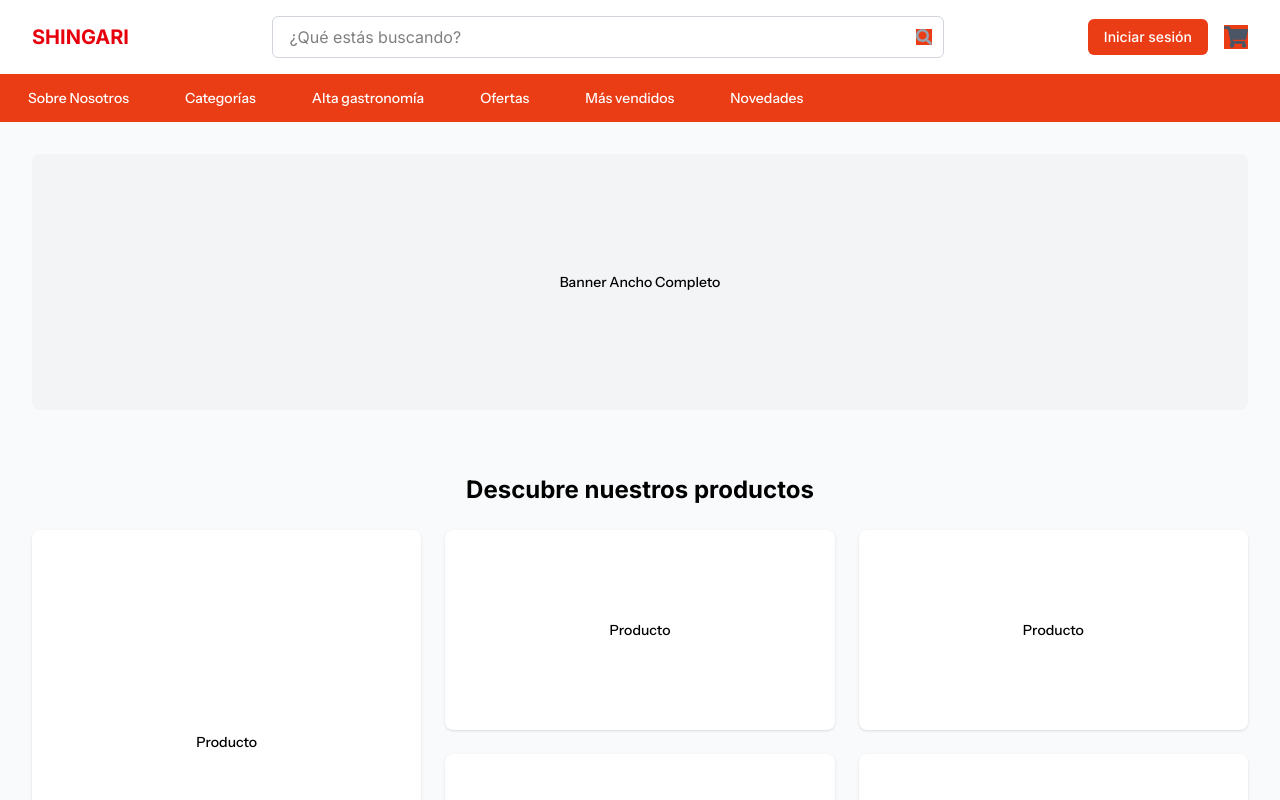
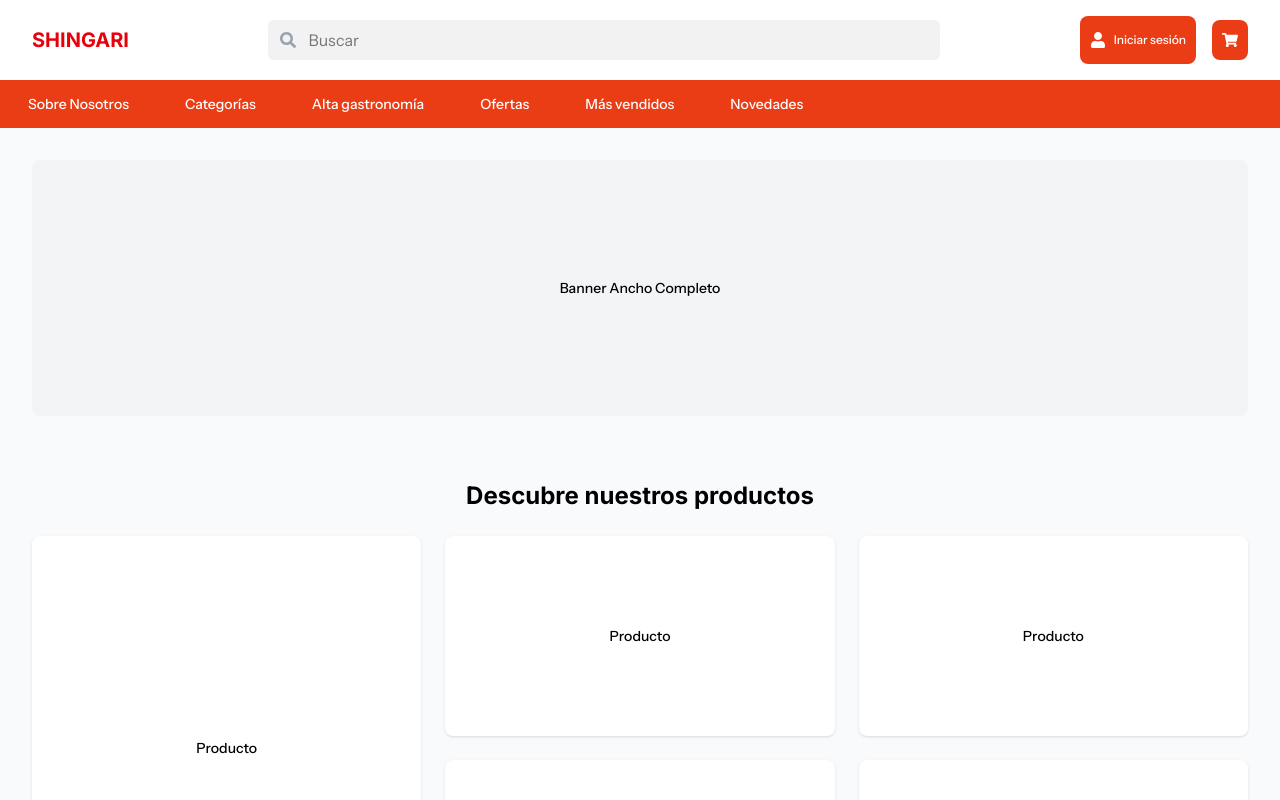
Before and after one commit to futurahaus/shingari, a Next.js app in the folder apps/frontend/: page / in a window 1280 px wide. Shown: the top 800 px of the page. Built offline with nearby package versions, Linux system fonts and the light colour scheme.

Commit message:
feat: home de productos

```diff
--- a/apps/frontend/src/app/globals.css
+++ b/apps/frontend/src/app/globals.css
@@ -1,4 +1,4 @@
-@import url('https://fonts.googleapis.com/css2?family=Instrument+Sans:wght@500;700&display=swap');
+@import url('https://fonts.googleapis.com/css2?family=Instrument+Sans:wght@400;500;700&display=swap');
 @import "tailwindcss";
 
 :root {
@@ -8,6 +8,8 @@
   --list-item-color: #121417;
   --select-background: #EEEEEE;
   --footer-background: #F7F7F7;
+  --search-background: #F2F2F2;
+  --input-text-color: #757575;
   --background: #FFFFFF;
   --foreground: var(--neutral-dark);
 }
@@ -19,6 +21,8 @@
   --color-list-item: var(--list-item-color);
   --color-select-background: var(--select-background);
   --color-footer-background: var(--footer-background);
+  --color-search-background: var(--search-background);
+  --color-input-text: var(--input-text-color);
   --color-background: var(--background);
   --color-foreground: var(--foreground);
   --font-sans: var(--font-geist-sans);
@@ -93,7 +97,23 @@ select {
 }
 
 button {
+  display: inline-flex;
+  align-items: center;
+  justify-content: center;
+  max-width: 480px;
+  padding: 12px 10px;
+  gap: 8px;
+  border-radius: 8px;
   background-color: var(--primary);
+  color: #FFFFFF;
+  border: none;
+  cursor: pointer;
+  font-family: 'Instrument Sans', sans-serif;
+  font-weight: 500;
+  font-size: 12px;
+  line-height: 24px;
+  letter-spacing: 0px;
+  transition: filter 0.2s ease-in-out;
 }
 
 button:hover {
@@ -118,3 +138,17 @@ nav a {
   line-height: 21px;
   letter-spacing: 0px;
 }
+
+input[type="text"] {
+  border: none;
+  font-family: 'Instrument Sans', sans-serif;
+  font-weight: 400;
+  font-size: 16px;
+  line-height: 24px;
+  letter-spacing: 0px;
+  color: var(--input-text-color);
+}
+
+input[type="text"]::placeholder {
+  color: var(--input-text-color);
+}
--- a/apps/frontend/src/components/layout/SearchHeader.tsx
+++ b/apps/frontend/src/components/layout/SearchHeader.tsx
@@ -33,14 +33,14 @@ export default function SearchHeader() {
 
             <div className="flex-1 max-w-2xl mx-8">
               <div className="relative">
+                <span className="absolute left-3 top-1/2 transform -translate-y-1/2 text-gray-400">
+                  <FaSearch />
+                </span>
                 <input
                   type="text"
-                  placeholder="¿Qué estás buscando?"
-                  className="w-full px-4 py-2 border border-gray-300 rounded-md focus:outline-none focus:ring-2 focus:ring-red-500 focus:border-red-500"
+                  placeholder="Buscar"
+                  className="w-full pl-10 pr-4 py-2 rounded-md focus:outline-none focus:ring-2 bg-[color:var(--search-background)]"
                 />
-                <button className="absolute right-3 top-1/2 transform -translate-y-1/2 text-gray-400 hover:text-red-500">
-                  <FaSearch />
-                </button>
               </div>
             </div>
 
@@ -51,7 +51,7 @@ export default function SearchHeader() {
                     href="/dashboard"
                     className="flex items-center space-x-2 text-sm font-medium text-gray-700 hover:text-red-600"
                   >
-                    <FaUser className="h-5 w-5" />
+                    <FaUser className="h-4 w-4" />
                     <span>{user.email}</span>
                   </Link>
                   <button
@@ -67,11 +67,12 @@ export default function SearchHeader() {
                   onClick={() => setIsLoginModalOpen(true)}
                   className="text-sm font-medium text-white bg-red-600 px-4 py-2 rounded-md hover:bg-red-700"
                 >
+                  <FaUser className="h-4 w-4" />
                   Iniciar sesión
                 </button>
               )}
               <button className="text-gray-600 hover:text-red-500">
-                <FaShoppingCart className="h-6 w-6" />
+                <FaShoppingCart className="h-4 w-4" />
               </button>
             </div>
           </div>
```
